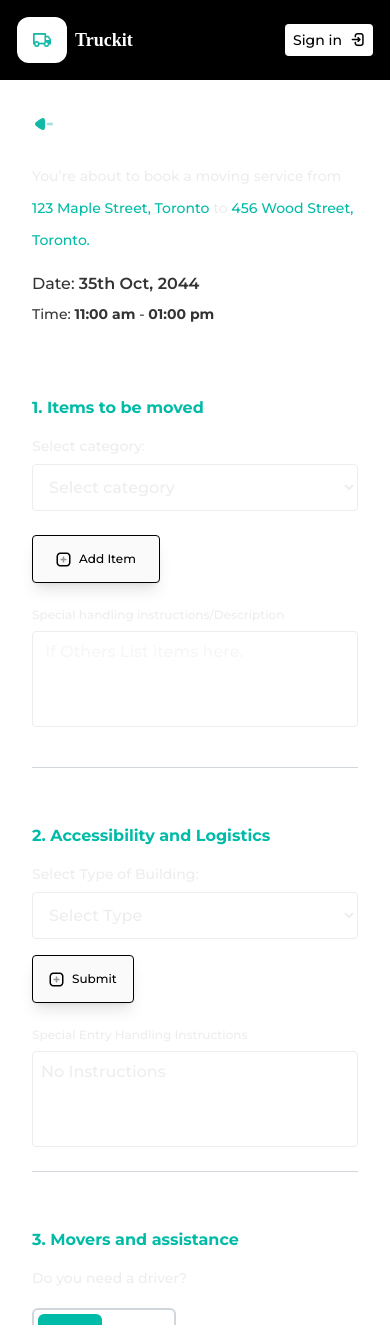
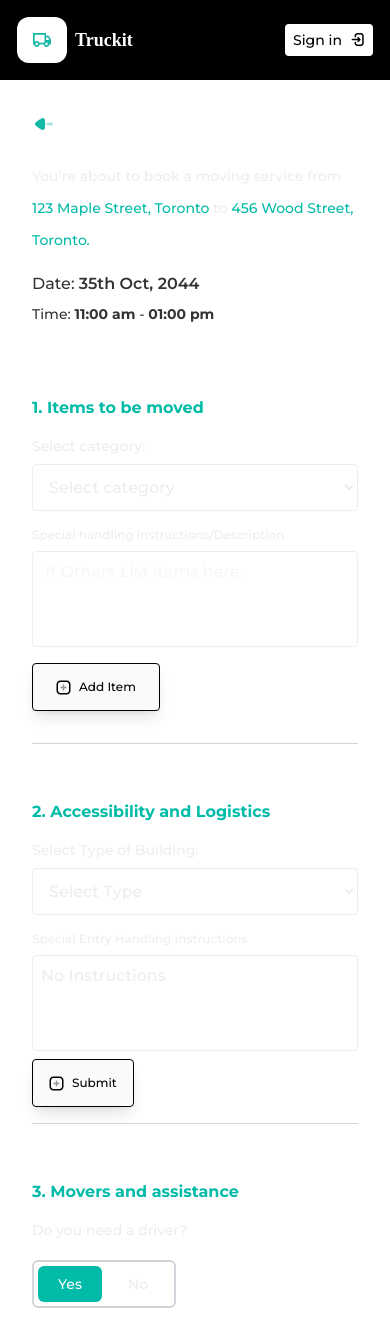
Before and after one commit to Ibikunleogunbanwo/truckit, a Next.js app: page /search-movers in a window 390 px wide. Shown: the top 1325 px of the page. Built offline with nearby package versions, Linux system fonts and the light colour scheme; a web font is replaced by a local one.

Commit message:
uplifted state to parent

```diff
--- a/src/app/(staticpages)/search-movers/page.jsx
+++ b/src/app/(staticpages)/search-movers/page.jsx
@@ -2,7 +2,7 @@
 import React, { useState, useEffect } from "react";
 import Image from "next/image";
 import Arrowicon from "../../../assets/images/Arrow - Left.png";
-import CategoryDropdown from "@/components/search-movers/selectservices";
+import SelectServices from "@/components/search-movers/selectservices";
 import Accessibility from "@/components/search-movers/Accessibility";
 import Moversassistance from "@/components/search-movers/moversassistance";
 import Confirmation from "@/components/search-movers/confirmation";
@@ -10,12 +10,12 @@ import Contactinfo from "@/components/search-movers/contactinfo";
 
 const Searchmovers = () => {
   const [accessibilityData, setAccessibilityData] = useState(null);
-
-  const [selectedItems, setSelectedItems] = useState([]);
+  const [items, setItems] = useState([]);
 
   useEffect(() => {
       console.log("accessibility data: ", accessibilityData)
   }, [accessibilityData])
+
 
 
   return (
@@ -41,7 +41,7 @@ const Searchmovers = () => {
         </div>
         <p className="text-teal-500 font-bold mt-18">1. Items to be moved</p>
         <div className="mb-4">
-         <CategoryDropdown onItemsChange={setSelectedItems} />
+         <SelectServices items={items} onItemsChange={setItems} />
           <hr className="mt-2 border-gray-300" />
         </div>
 
--- a/src/components/search-movers/Accessibility.jsx
+++ b/src/components/search-movers/Accessibility.jsx
@@ -13,10 +13,12 @@ const BUILDING_DATA = {
   Others: ["Other Access Methods"],
 };
 
-const Accessibility = ({ entries, onEntriesChange}) => {
+const Accessibility = ({ entries, onEntriesChange }) => {
   const [buildingType, setBuildingType] = useState(entries?.buildingType ?? "");
   const [accessType, setAccessType] = useState(entries?.accessType ?? "");
-  const [instruction, setInstruction] = useState(entries?.instruction ?? 'No Instructions');
+  const [instruction, setInstruction] = useState(
+    entries?.instruction ?? "No Instructions"
+  );
 
   const handleBuildingChange = (e) => {
     setBuildingType(e.target.value);
@@ -28,24 +30,25 @@ const Accessibility = ({ entries, onEntriesChange}) => {
     setAccessType(e.target.value);
   };
 
-  const handleAddEntry = () => {
+  //this happens when the submit button is pressed//
+  const handleSubmit = (e) => {
+    e.preventDefault();
     if (!buildingType || !accessType) return;
 
-    if (entries) return; // Only allow one entry
+    if (entries) return;
 
     onEntriesChange({
       buildingType,
       accessType,
       instruction: instruction.trim(),
-        count: 1,
-      })
+    });
 
     setAccessType("");
     setInstruction("");
   };
 
   const handleDelete = () => {
-    onEntriesChange(null)
+    onEntriesChange(null);
   };
 
   return (
@@ -108,10 +111,30 @@ const Accessibility = ({ entries, onEntriesChange}) => {
             </p>
           )}
 
+          <div className="md:hidden w-full md:w-1/2 mb-2 flex flex-col justify-start">
+            <label
+              htmlFor="instruction"
+              className="text-xs md:text-sm mb-2 font-medium"
+            >
+              Special Entry Handling Instructions
+            </label>
+            <textarea
+              id="instruction"
+              name="instruction"
+              rows="1"
+              className="w-full border rounded p-2 resize-none h-24 sm:h-28 md:h-12"
+              placeholder="If Others, list access method here."
+              value={instruction}
+              onChange={(e) => setInstruction(e.target.value)}
+            />
+          </div>
+
           <button
-            onClick={handleAddEntry}
+            onClick={handleSubmit}
+            //disable if entries is true//
             disabled={Boolean(entries)}
             className={`text-sm mt-2 px-4 py-2 ${
+              //render if entries is true//
               Boolean(entries)
                 ? "bg-gray-200 cursor-not-allowed"
                 : "bg-[#00000005] hover:border-teal-500"
@@ -123,7 +146,7 @@ const Accessibility = ({ entries, onEntriesChange}) => {
         </div>
 
         {/* Right: Instruction */}
-        <div className="w-full md:w-1/2 mb-2 flex flex-col justify-start">
+        <div className="hidden w-full md:w-1/2 mb-2 md:flex flex-col justify-start">
           <label
             htmlFor="instruction"
             className="text-xs md:text-sm mb-2 font-medium"
@@ -146,9 +169,7 @@ const Accessibility = ({ entries, onEntriesChange}) => {
       {entries && (
         <div className="w-full md:w-3/4 mt-6">
           <ul className="space-y-2">
-            <li
-                className="border p-2 rounded flex justify-between items-start gap-4 text-sm"
-              >
+            <li className="border p-2 rounded flex justify-between items-start gap-4 text-sm">
               <div>
                 <strong>
                   {entries.buildingType} → {entries.accessType}
@@ -160,19 +181,19 @@ const Accessibility = ({ entries, onEntriesChange}) => {
 
               <button
                 onClick={() =>
-                    window.confirm("Are you sure you want to delete this entry?") &&
-                    handleDelete()
+                  window.confirm(
+                    "Are you sure you want to delete this entry?"
+                  ) && handleDelete()
                 }
                 className="text-red-500 text-xs hover:underline"
               >
                 Delete
               </button>
+
             </li>
           </ul>
         </div>
       )}
-
-
     </div>
   );
 };
--- a/src/components/search-movers/selectservices.jsx
+++ b/src/components/search-movers/selectservices.jsx
@@ -3,12 +3,6 @@
 import { useState } from "react";
 import Image from "next/image";
 import plusimg from "../../assets/images/Plus.png";
-
-export default function CategoryDropdown({ onItemsChange }) {
-  const [selectedCategory, setSelectedCategory] = useState("");
-  const [selectedSubcategory, setSelectedSubcategory] = useState("");
-  const [instruction, setInstruction] = useState("");
-  const [items, setItems] = useState([]);
 
 const categories = {
   Furniture: [
@@ -39,12 +33,10 @@ export default function CategoryDropdown({ onItemsChange }) {
   Others: ["Others"],
 };
 
-
-  const updateItems = (newItems) => {
-    setItems(newItems);
-    onItemsChange?.(newItems);
-  };
-
+export default function SelectServices({ items, onItemsChange }) {
+  const [selectedCategory, setSelectedCategory] = useState("");
+  const [selectedSubcategory, setSelectedSubcategory] = useState("");
+  const [instruction, setInstruction] = useState("");
 
   const handleCategoryChange = (e) => {
     setSelectedCategory(e.target.value);
@@ -56,30 +48,35 @@ export default function CategoryDropdown({ onItemsChange }) {
     setSelectedSubcategory(e.target.value);
   };
 
+  const handleInstructionChange = (e) => {
+    setInstruction(e.target.value);
+  };
+
+
+
+
   const handleAddItem = (e) => {
     e.preventDefault();
-    console.log("Adding item...");
 
     if (!selectedCategory || !selectedSubcategory) return;
 
-    updateItems((prev) => {
     const trimmedInstruction = instruction.trim();
 
-      const existingIndex = prev.findIndex(
+    const existingIndex = items.findIndex(
       (item) =>
         item.category === selectedCategory &&
         item.subcategory === selectedSubcategory &&
         item.instruction === trimmedInstruction
     );
 
+    let updatedItems = null;
+
     if (existingIndex !== -1) {
-        const updated = [...prev];
-        updated[existingIndex].count += 1;
-        return updated;
-      }
-
-      return [
-        ...prev,
+      updatedItems = [...items];
+      updatedItems[existingIndex].count += 1;
+    } else {
+      updatedItems = [
+        ...items,
         {
           category: selectedCategory,
           subcategory: selectedSubcategory,
@@ -87,12 +84,15 @@ export default function CategoryDropdown({ onItemsChange }) {
           count: 1,
         },
       ];
-    });
+    }
+
+    // if onItemsChange is undefined/null, the onItemsChange function
+    // will not be called
+    onItemsChange && onItemsChange(updatedItems);
 
     setSelectedSubcategory("");
     setInstruction("");
   };
-
 
   const handleDeleteItem = (category, subcategory, instruction) => {
     setItems((prevItems) =>
@@ -170,18 +170,7 @@ export default function CategoryDropdown({ onItemsChange }) {
             </p>
           )}
 
-          <button
-          type="button"
-            onClick={handleAddItem}
-            className="text-xs md:text-sm relative mt-2 px-4 py-2 bg-[#00000005] border-[0000001A] border-1 shadow-lg hover:border-teal-500 text-black h-12 rounded w-32 md:w-36 flex items-center justify-center gap-2"
-          >
-            <Image src={plusimg} alt="Add item" className="inline-block" />
-            Add Item
-          </button>
-        </div>
-
-        {/* Right column */}
-        <div className="w-full md:w-1/2 mb-2 flex flex-col justify-start">
+          <div className=" md:hidden w-full md:w-1/2 mb-2 flex flex-col justify-start">
             <label
               htmlFor="instruction"
               className="text-xs md:text-sm mb-2 font-medium"
@@ -195,7 +184,36 @@ export default function CategoryDropdown({ onItemsChange }) {
               className="w-full border rounded p-2 resize-none h-24 sm:h-28 md:h-12"
               placeholder=" If Others List items here."
               value={instruction}
-            onChange={(e) => setInstruction(e.target.value)}
+              onChange={handleInstructionChange}
+            />
+          </div>
+
+          <button
+            type="button"
+            onClick={handleAddItem}
+            className="text-xs md:text-sm relative mt-2 px-4 py-2 bg-[#00000005] border-[0000001A] border-1 shadow-lg hover:border-teal-500 text-black h-12 rounded w-32 md:w-36 flex items-center justify-center gap-2"
+          >
+            <Image src={plusimg} alt="Add item" className="inline-block" />
+            Add Item
+          </button>
+        </div>
+
+        {/* Right column */}
+        <div className="hidden md:flex w-full md:w-1/2 mb-2 flex-col justify-start">
+          <label
+            htmlFor="instruction"
+            className="text-xs md:text-sm mb-2 font-medium"
+          >
+            Special handling instructions/Description
+          </label>
+          <textarea
+            id="instruction"
+            name="instruction"
+            rows="1"
+            className="w-full border rounded p-2 resize-none h-24 sm:h-28 md:h-12"
+            placeholder=" If Others List items here."
+            value={instruction}
+            onChange={handleInstructionChange}
           />
         </div>
       </div>
@@ -226,8 +244,14 @@ export default function CategoryDropdown({ onItemsChange }) {
                   </div>
                   <button
                     onClick={() =>
-                      window.confirm("Are you sure you want to delete this item?") &&
-                      handleDeleteItem(item.category, item.subcategory, item.instruction)
+                      window.confirm(
+                        "Are you sure you want to delete this item?"
+                      ) &&
+                      handleDeleteItem(
+                        item.category,
+                        item.subcategory,
+                        item.instruction
+                      )
                     }
                     className="text-red-500 text-xs hover:underline"
                   >
@@ -239,7 +263,6 @@ export default function CategoryDropdown({ onItemsChange }) {
           </div>
         ))}
       </div>
-
     </div>
   );
 }
```
Lines whose indentation alone changed are shown as unchanged.
